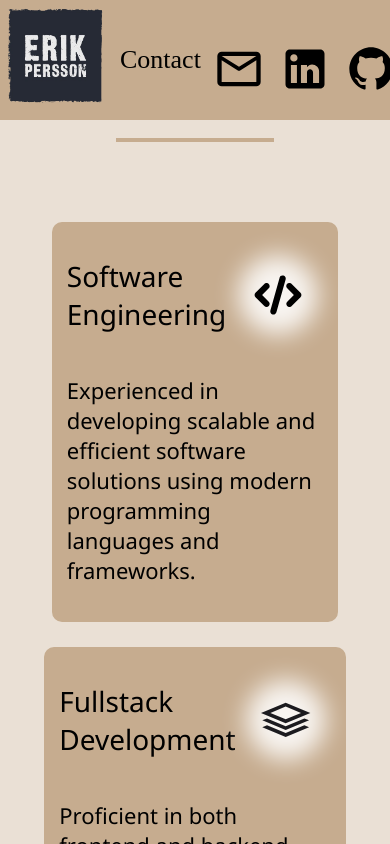
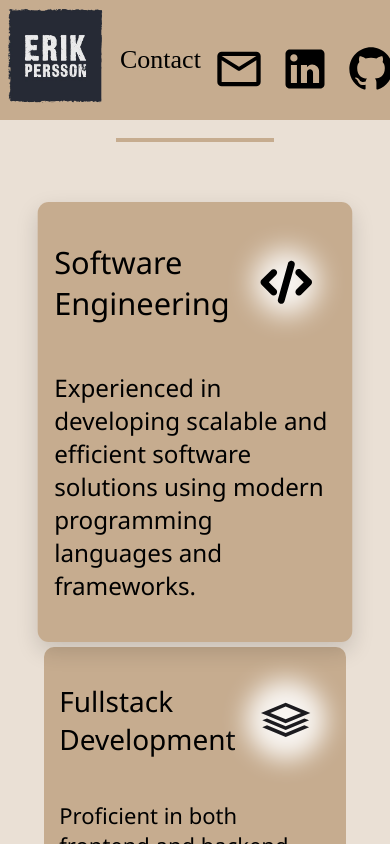
Before and after one commit to erikpersson0884/portfolio-v2, a React (Vite) app: page / in a window 390 px wide. In both pictures the pointer is over the item 194 px from the left and 1374 px from the top of the page. Shown: the part 952-1796 px from the top of the page. Built offline with nearby package versions, Linux system fonts and the light colour scheme; a web font is replaced by a local one.

Commit message:
added responsiveness to expertise blocks

```diff
--- a/src/components/expertise/Expertise.css
+++ b/src/components/expertise/Expertise.css
@@ -15,6 +15,12 @@
     max-width: 375px;
     padding: 15px;
     border-radius: 10px;
+    transition: transform  0.3s ease-out;
+}
+
+.expertise-block:hover {
+    transform: scale(1.1);
+    box-shadow: 0 8px 20px rgba(0,0,0,0.15);
 }
 
 .expertise-block header {
@@ -52,7 +58,13 @@
     aspect-ratio: 1/1;
     filter: blur(12px);
     border-radius: 100%;
+    transition: width 0.3s ease-out;
 }
+
+.expertise-block:hover .expertise-icon::before {
+    width: 30px;
+}
+
 
 
 @media screen and (max-width: 1200px) {
```
